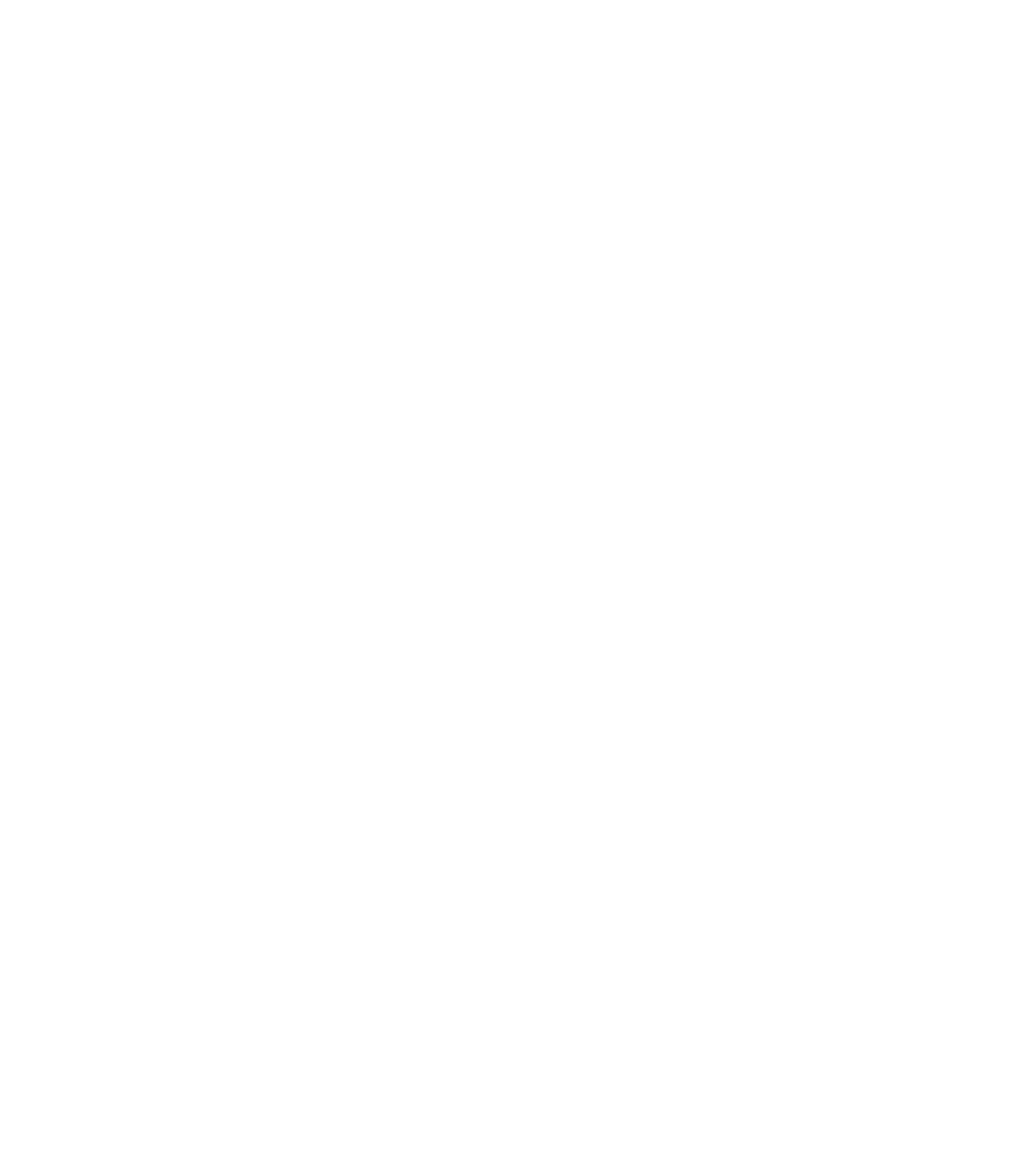
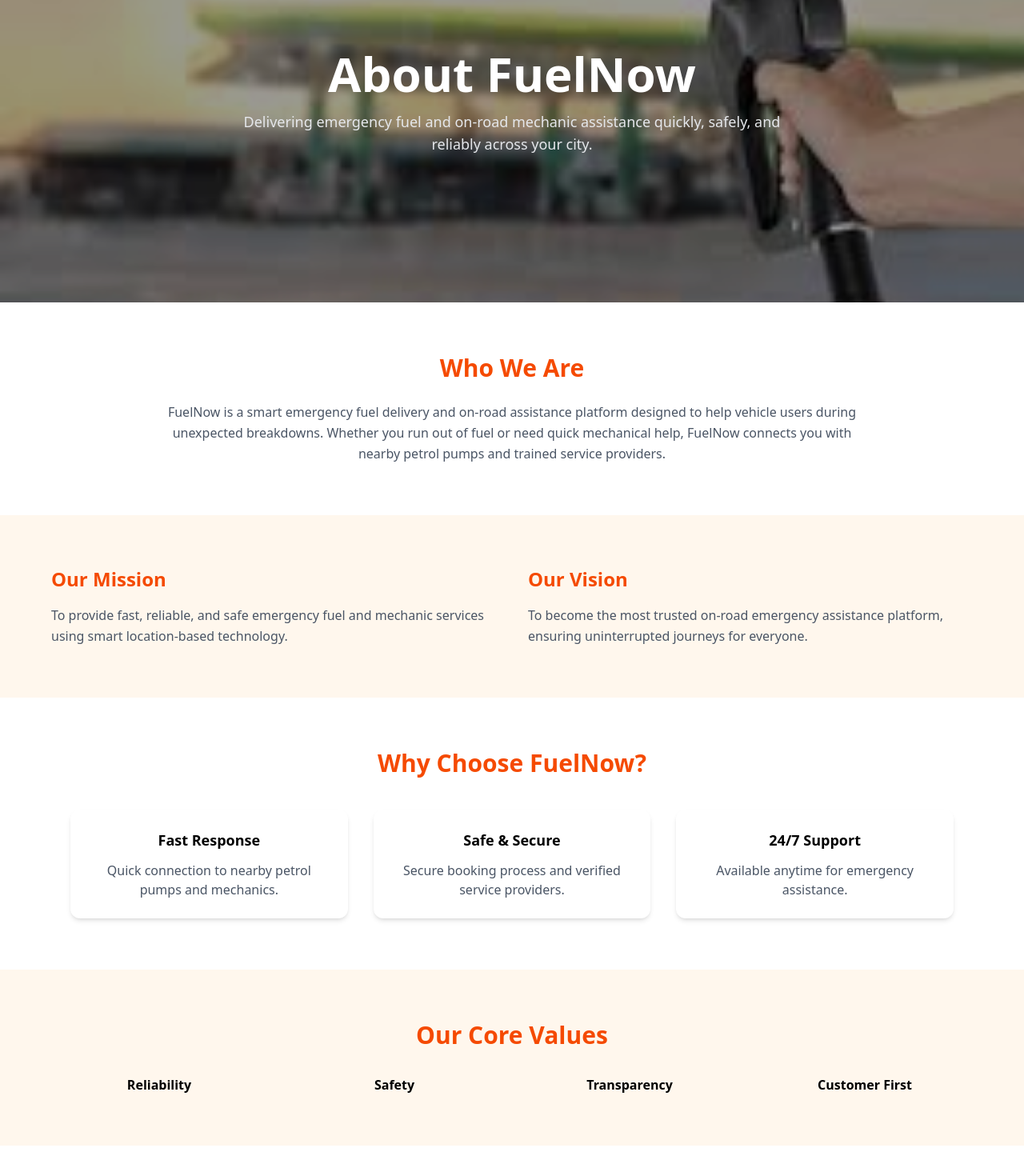
Before and after one commit to Muskan795/fuelnow, a React (Vite) app: page /about in a window 1280 px wide. Shown: the part 260-1730 px from the top of the page at 80% size. Before the commit the page ends 800 px from the top, so only its background shows below. Built offline with nearby package versions, Linux system fonts and the light colour scheme.

Commit message:
Refactor code structure for improved readability and maintainability

```diff
--- a/src/App.jsx
+++ b/src/App.jsx
@@ -6,7 +6,7 @@ import ForgotPassword from "./Pages/ForgotPassword";
 
 import { Home } from "./Pages/Home";
 import { ContactUs } from "./Pages/ContactUs";
-import { AboutUs } from "./Pages/AboutUs";
+import AboutUs from "./Pages/AboutUs";
 import { Header } from "./Components/Header";
 import VerifyOtp from "./Pages/VerifyOtp";
 import Service from "./Pages/Service";
--- a/src/Pages/AboutUs.jsx
+++ b/src/Pages/AboutUs.jsx
@@ -1,7 +1,142 @@
-import React from 'react'
+import React from "react";
+import aboutus from "../assets/Images/aboutus.png";
 
-export const AboutUs = () => {
+const AboutUs = () => {
   return (
-    <div>AboutUs</div>
-  )
-}
+    <div className="bg-white">
+      {/* ================= HERO SECTION ================= */}
+<div className="relative w-full h-[500px]">
+
+  <img
+    src={aboutus}
+    alt="About FuelNow"
+    className="w-full h-full object-cover"
+  />
+
+
+  <div className="absolute inset-0 bg-black/40"></div>
+
+  {/* Text On Image */}
+  <div className="absolute inset-0 flex flex-col justify-center items-center text-white text-center px-6">
+    <h1 className="text-4xl md:text-6xl font-bold mb-4">
+      About FuelNow
+    </h1>
+
+    <p className="max-w-2xl text-lg text-gray-200">
+      Delivering emergency fuel and on-road mechanic assistance quickly,
+      safely, and reliably across your city.
+    </p>
+  </div>
+
+</div>
+
+
+      {/* ================= WHO WE ARE ================= */}
+      <div className="py-16 px-6 max-w-6xl mx-auto">
+        <h2 className="text-3xl font-bold text-center text-orange-600 mb-6">
+          Who We Are
+        </h2>
+
+        <p className="text-gray-600 text-center max-w-4xl mx-auto leading-relaxed">
+          FuelNow is a smart emergency fuel delivery and on-road assistance
+          platform designed to help vehicle users during unexpected breakdowns.
+          Whether you run out of fuel or need quick mechanical help, FuelNow
+          connects you with nearby petrol pumps and trained service providers.
+        </p>
+      </div>
+
+      {/* ================= MISSION & VISION ================= */}
+      <div className="bg-orange-50 py-16 px-6">
+        <div className="max-w-6xl mx-auto grid md:grid-cols-2 gap-10">
+          <div>
+            <h3 className="text-2xl font-bold text-orange-600 mb-4">
+              Our Mission
+            </h3>
+            <p className="text-gray-600 leading-relaxed">
+              To provide fast, reliable, and safe emergency fuel and mechanic
+              services using smart location-based technology.
+            </p>
+          </div>
+
+          <div>
+            <h3 className="text-2xl font-bold text-orange-600 mb-4">
+              Our Vision
+            </h3>
+            <p className="text-gray-600 leading-relaxed">
+              To become the most trusted on-road emergency assistance platform,
+              ensuring uninterrupted journeys for everyone.
+            </p>
+          </div>
+        </div>
+      </div>
+
+      {/* ================= WHY CHOOSE US ================= */}
+      <div className="py-16 px-6 max-w-6xl mx-auto">
+        <h2 className="text-3xl font-bold text-center text-orange-600 mb-10">
+          Why Choose FuelNow?
+        </h2>
+
+        <div className="grid md:grid-cols-3 gap-8 text-center">
+          <div className="p-6 shadow-md rounded-xl">
+            <h4 className="font-semibold text-lg mb-3">Fast Response</h4>
+            <p className="text-gray-600">
+              Quick connection to nearby petrol pumps and mechanics.
+            </p>
+          </div>
+
+          <div className="p-6 shadow-md rounded-xl">
+            <h4 className="font-semibold text-lg mb-3">Safe & Secure</h4>
+            <p className="text-gray-600">
+              Secure booking process and verified service providers.
+            </p>
+          </div>
+
+          <div className="p-6 shadow-md rounded-xl">
+            <h4 className="font-semibold text-lg mb-3">24/7 Support</h4>
+            <p className="text-gray-600">
+              Available anytime for emergency assistance.
+            </p>
+          </div>
+        </div>
+      </div>
+
+      {/* ================= OUR VALUES ================= */}
+      <div className="bg-orange-50 py-16 px-6">
+        <div className="max-w-6xl mx-auto text-center">
+          <h2 className="text-3xl font-bold text-orange-600 mb-8">
+            Our Core Values
+          </h2>
+
+          <div className="grid md:grid-cols-4 gap-6">
+            <div>
+              <h4 className="font-semibold">Reliability</h4>
+            </div>
+
+            <div>
+              <h4 className="font-semibold">Safety</h4>
+            </div>
+
+            <div>
+              <h4 className="font-semibold">Transparency</h4>
+            </div>
+
+            <div>
+              <h4 className="font-semibold">Customer First</h4>
+            </div>
+          </div>
+        </div>
+      </div>
+
+      {/* ================= CALL TO ACTION ================= */}
+      <div className="py-16 text-center">
+        <h2 className="text-3xl font-bold mb-6">Need Emergency Assistance?</h2>
+
+        <button className="bg-orange-500 text-white px-8 py-3 rounded-md font-semibold hover:bg-orange-600 transition">
+          Book Fuel Now
+        </button>
+      </div>
+    </div>
+  );
+};
+
+export default AboutUs;
```
Also changed, not shown: src/assets/Images/aboutus.png (added).
